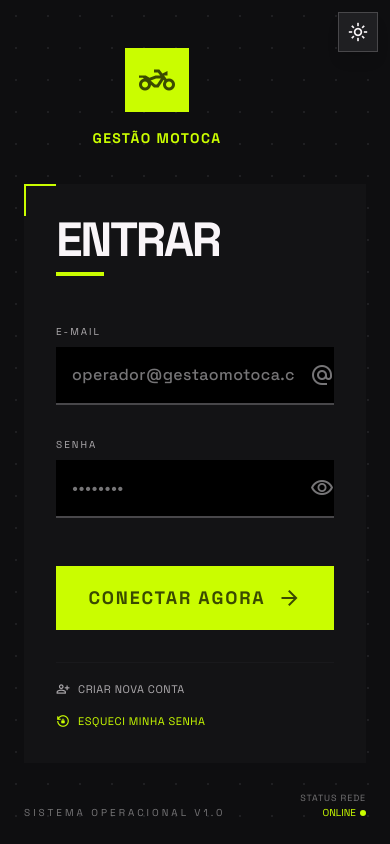
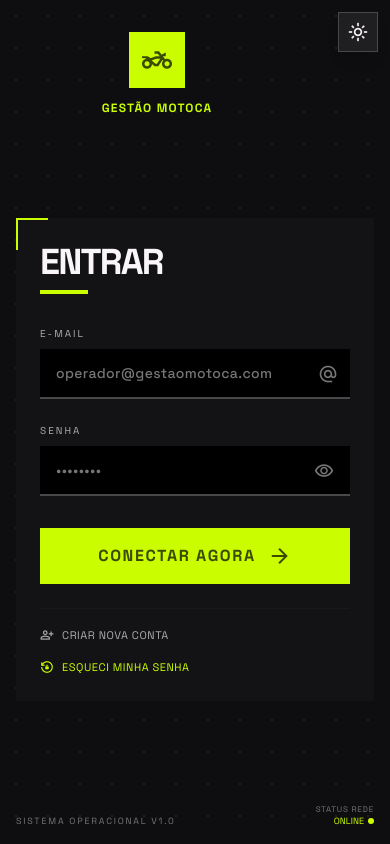
Before and after one commit to venturaj97/gestao-motoca, a Vue app in the folder frontend/: page /login in a window 390 px wide. Built offline with nearby package versions, Linux system fonts and the light colour scheme; no server answers.

Commit message:
feat: confirmação automática de e-mail na redefinição de senha e melhoria na responsividade e no feedback da interface do LoginView

```diff
--- a/frontend/src/components/ConfirmarEmailBanner.vue
+++ b/frontend/src/components/ConfirmarEmailBanner.vue
@@ -152,6 +152,8 @@ function fecharModal() {
           <input
             v-model="pin"
             type="text"
+            inputmode="numeric"
+            pattern="[0-9]*"
             maxlength="6"
             placeholder="000000"
             class="w-full h-14 bg-surface-container-lowest border-0 border-b-2 border-primary-container
--- a/frontend/src/views/LoginView.vue
+++ b/frontend/src/views/LoginView.vue
@@ -11,6 +11,7 @@ const authStore = useAuthStore()
 const email = ref('')
 const senha = ref('')
 const erro = ref('')
+const sucesso = ref('')
 const carregando = ref(false)
 const mostrarSenha = ref(false)
 
@@ -69,10 +70,11 @@ async function executarRedefinicao() {
       codigo_pin: pinRecuperacao.value,
       nova_senha: novaSenhaRecuperacao.value,
     })
-    alert(res.mensagem || 'Senha redefinida com sucesso!')
     mostrarModalRecuperacao.value = false
     email.value = emailRecuperacao.value
     senha.value = novaSenhaRecuperacao.value
+    sucesso.value = res.mensagem || 'Senha redefinida e e-mail confirmado com sucesso! Clique em CONECTAR AGORA.'
+    erro.value = ''
   } catch (e: any) {
     erroRecuperacao.value = e?.response?.data?.detail || 'Código inválido ou expirado. Tente novamente.'
   } finally {
@@ -81,12 +83,12 @@ async function executarRedefinicao() {
 }
 
 async function handleLogin() {
-  // Só limpa o erro após validação — mantém a mensagem visível
   if (!email.value || !senha.value) {
     erro.value = 'Preencha e-mail e senha.'
     return
   }
   erro.value = ''
+  sucesso.value = ''
   carregando.value = true
   try {
     const resposta = await login({ email: email.value, senha: senha.value })
@@ -110,33 +112,33 @@ async function handleLogin() {
   <div class="bg-background text-on-background font-body min-h-screen flex flex-col tactical-grid">
 
     <!-- Brand Header -->
-    <header class="w-full flex justify-center pt-12 pb-8">
+    <header class="w-full flex justify-center pt-8 sm:pt-12 pb-4 sm:pb-8">
       <div class="flex flex-col items-center">
-        <div class="w-16 h-16 bg-primary-container flex items-center justify-center mb-4">
-          <span class="material-symbols-outlined text-on-primary-fixed text-4xl">two_wheeler</span>
+        <div class="w-14 h-14 sm:w-16 sm:h-16 bg-primary-container flex items-center justify-center mb-3 sm:mb-4">
+          <span class="material-symbols-outlined text-on-primary-fixed text-3xl sm:text-4xl">two_wheeler</span>
         </div>
-        <h1 class="font-headline font-bold text-primary-fixed tracking-widest text-sm uppercase">
+        <h1 class="font-headline font-bold text-primary-fixed tracking-widest text-xs sm:text-sm uppercase">
           GESTÃO MOTOCA
         </h1>
       </div>
     </header>
 
     <!-- Form Card -->
-    <main class="flex-grow flex items-center justify-center px-6">
-      <div class="w-full max-w-md bg-surface-container-low p-8 relative">
+    <main class="flex-grow flex items-center justify-center px-4 sm:px-6 py-4 sm:py-8">
+      <div class="w-full max-w-md bg-surface-container-low p-6 sm:p-8 relative">
 
         <!-- Tactical corner accent -->
         <div class="absolute top-0 left-0 w-8 h-[2px] bg-primary-container"></div>
         <div class="absolute top-0 left-0 w-[2px] h-8 bg-primary-container"></div>
 
-        <div class="mb-12">
-          <h2 class="font-headline text-5xl font-bold tracking-tighter text-on-background mb-2">
+        <div class="mb-8 sm:mb-10">
+          <h2 class="font-headline text-4xl sm:text-5xl font-bold tracking-tighter text-on-background mb-2">
             ENTRAR
           </h2>
           <div class="h-1 w-12 bg-primary-container"></div>
         </div>
 
-        <form novalidate class="space-y-8" @submit.prevent="handleLogin">
+        <form novalidate class="space-y-6 sm:space-y-8" @submit.prevent="handleLogin">
 
           <!-- Email -->
           <div class="group">
@@ -149,10 +151,10 @@ async function handleLogin() {
                 type="email"
                 placeholder="operador@gestaomotoca.com"
                 autocomplete="email"
-                class="tactical-input py-4 px-4 pr-10"
+                class="tactical-input py-3.5 sm:py-4 px-4 pr-12 text-sm sm:text-base"
               />
-              <div class="absolute right-0 top-4 text-outline group-focus-within:text-primary-fixed transition-colors pointer-events-none">
-                <span class="material-symbols-outlined">alternate_email</span>
+              <div class="absolute right-3 top-1/2 -translate-y-1/2 text-outline group-focus-within:text-primary-fixed transition-colors pointer-events-none flex items-center justify-center">
+                <span class="material-symbols-outlined text-xl">alternate_email</span>
               </div>
             </div>
           </div>
@@ -168,19 +170,29 @@ async function handleLogin() {
                 :type="mostrarSenha ? 'text' : 'password'"
                 placeholder="••••••••"
                 autocomplete="current-password"
-                class="tactical-input py-4 px-4 pr-10"
+                class="tactical-input py-3.5 sm:py-4 px-4 pr-12 text-sm sm:text-base"
               />
               <button
                 type="button"
                 tabindex="-1"
-                class="absolute right-0 top-4 text-outline hover:text-primary-fixed transition-colors"
+                class="absolute right-3 top-1/2 -translate-y-1/2 text-outline hover:text-primary-fixed transition-colors flex items-center justify-center p-1"
                 @click="mostrarSenha = !mostrarSenha"
               >
-                <span class="material-symbols-outlined">
+                <span class="material-symbols-outlined text-xl">
                   {{ mostrarSenha ? 'visibility_off' : 'visibility' }}
                 </span>
               </button>
             </div>
+          </div>
+
+          <!-- Sucesso -->
+          <div
+            v-if="sucesso"
+            class="flex items-start gap-3 bg-primary-container/20 text-primary-fixed
+                   text-xs font-label px-4 py-3 border-l-4 border-primary-fixed"
+          >
+            <span class="material-symbols-outlined text-base mt-0.5 flex-shrink-0">check_circle</span>
+            {{ sucesso }}
           </div>
 
           <!-- Erro -->
@@ -194,11 +206,11 @@ async function handleLogin() {
           </div>
 
           <!-- Submit -->
-          <div class="pt-4">
+          <div class="pt-2 sm:pt-4">
             <button
               type="submit"
               :disabled="carregando"
-              class="btn-primary h-16 text-lg tracking-widest disabled:opacity-50 disabled:cursor-not-allowed"
+              class="btn-primary h-14 sm:h-16 text-base sm:text-lg tracking-widest disabled:opacity-50 disabled:cursor-not-allowed"
             >
               <span v-if="carregando" class="material-symbols-outlined animate-spin">refresh</span>
               <span v-else>CONECTAR AGORA</span>
@@ -208,11 +220,11 @@ async function handleLogin() {
         </form>
 
         <!-- Links secundários -->
-        <div class="mt-8 flex flex-col gap-4">
+        <div class="mt-6 sm:mt-8 flex flex-col gap-4">
           <div class="h-[1px] w-full bg-surface-container"></div>
           <div class="flex flex-col sm:flex-row justify-between gap-3">
             <button
-              class="text-left font-label text-[11px] tracking-wider text-on-surface-variant hover:text-primary-fixed transition-colors uppercase flex items-center gap-2"
+              class="text-left font-label text-[11px] tracking-wider text-on-surface-variant hover:text-primary-fixed transition-colors uppercase flex items-center gap-2 cursor-pointer"
               @click="$router.push({ name: 'cadastro' })"
             >
               <span class="material-symbols-outlined text-sm">person_add</span>
@@ -220,7 +232,7 @@ async function handleLogin() {
             </button>
             <button
               type="button"
-              class="text-left font-label text-[11px] tracking-wider text-primary-fixed hover:underline transition-colors uppercase flex items-center gap-2"
+              class="text-left font-label text-[11px] tracking-wider text-primary-fixed hover:underline transition-colors uppercase flex items-center gap-2 cursor-pointer"
               @click="abrirModalRecuperacao"
             >
               <span class="material-symbols-outlined text-sm">lock_reset</span>
@@ -242,7 +254,7 @@ async function handleLogin() {
         <div class="absolute top-0 left-0 w-[2px] h-8 bg-primary-container"></div>
 
         <div class="flex justify-between items-center mb-6">
-          <h3 class="font-headline text-2xl font-bold tracking-tight text-on-background">
+          <h3 class="font-headline text-xl sm:text-2xl font-bold tracking-tight text-on-background">
             {{ etapaRecuperacao === 1 ? 'RECUPERAR SENHA' : 'DIGITAR CÓDIGO PIN' }}
           </h3>
           <button
@@ -269,7 +281,7 @@ async function handleLogin() {
               type="email"
               required
               placeholder="seu-email@exemplo.com"
-              class="tactical-input py-3 px-4"
+              class="tactical-input py-3 px-4 text-sm"
             />
           </div>
 
@@ -280,7 +292,7 @@ async function handleLogin() {
           <div class="flex justify-end gap-3 pt-2">
             <button
               type="button"
-              class="px-4 py-3 text-xs font-label uppercase text-on-surface-variant hover:bg-surface-container"
+              class="px-4 py-3 text-xs font-label uppercase text-on-surface-variant hover:bg-surface-container cursor-pointer"
               @click="mostrarModalRecuperacao = false"
             >
               Cancelar
@@ -288,7 +300,7 @@ async function handleLogin() {
             <button
               type="submit"
               :disabled="carregandoRecuperacao"
-              class="btn-primary py-3 px-6 text-xs tracking-wider disabled:opacity-50"
+              class="btn-primary py-3 px-6 text-xs tracking-wider disabled:opacity-50 cursor-pointer"
             >
               <span v-if="carregandoRecuperacao" class="material-symbols-outlined animate-spin text-sm mr-1">refresh</span>
               ENVIAR CÓDIGO
@@ -313,10 +325,12 @@ async function handleLogin() {
             <input
               v-model="pinRecuperacao"
               type="text"
+              inputmode="numeric"
+              pattern="[0-9]*"
               maxlength="6"
               required
               placeholder="123456"
-              class="tactical-input py-3 px-4 font-mono text-lg tracking-widest text-center"
+              class="tactical-input py-3 px-4 font-mono text-xl tracking-[0.3em] text-center"
             />
           </div>
 
@@ -330,7 +344,7 @@ async function handleLogin() {
               required
               minlength="6"
               placeholder="••••••••"
-              class="tactical-input py-3 px-4"
+              class="tactical-input py-3 px-4 text-sm"
             />
           </div>
 
@@ -341,7 +355,7 @@ async function handleLogin() {
           <div class="flex justify-between items-center pt-2">
             <button
               type="button"
-              class="text-xs font-label uppercase text-on-surface-variant hover:text-primary-fixed"
+              class="text-xs font-label uppercase text-on-surface-variant hover:text-primary-fixed cursor-pointer"
               @click="etapaRecuperacao = 1"
             >
               ← Voltar / Reenviar
@@ -349,7 +363,7 @@ async function handleLogin() {
             <button
               type="submit"
               :disabled="carregandoRecuperacao"
-              class="btn-primary py-3 px-6 text-xs tracking-wider disabled:opacity-50"
+              class="btn-primary py-3 px-6 text-xs tracking-wider disabled:opacity-50 cursor-pointer"
             >
               <span v-if="carregandoRecuperacao" class="material-symbols-outlined animate-spin text-sm mr-1">refresh</span>
               REDEFINIR SENHA
@@ -360,13 +374,13 @@ async function handleLogin() {
     </div>
 
     <!-- Footer tactical -->
-    <footer class="p-6 flex justify-between items-end">
-      <div class="text-[10px] font-label text-outline uppercase tracking-[0.3em]">
+    <footer class="p-4 sm:p-6 flex justify-between items-end">
+      <div class="text-[9px] sm:text-[10px] font-label text-outline uppercase tracking-[0.2em] sm:tracking-[0.3em]">
         SISTEMA OPERACIONAL V1.0
       </div>
       <div class="flex flex-col items-end">
-        <span class="text-[9px] font-label text-outline uppercase tracking-widest">STATUS REDE</span>
-        <span class="text-[10px] font-headline text-primary-fixed flex items-center gap-1">
+        <span class="text-[8px] sm:text-[9px] font-label text-outline uppercase tracking-widest">STATUS REDE</span>
+        <span class="text-[9px] sm:text-[10px] font-headline text-primary-fixed flex items-center gap-1">
           ONLINE <span class="w-1.5 h-1.5 bg-primary-fixed rounded-full"></span>
         </span>
       </div>
```
Also changed, not shown: 2 other files (tests, documents, lock files or other folders).
